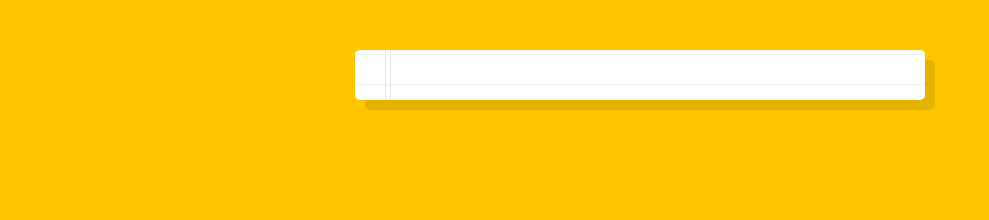
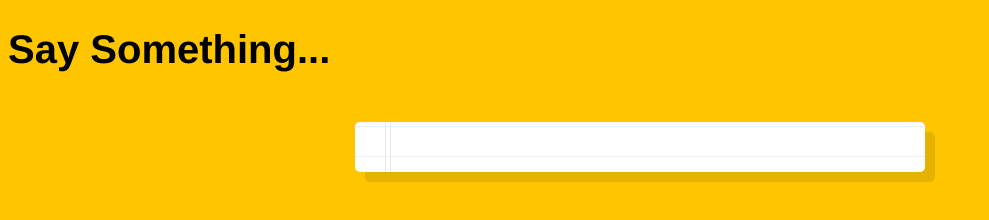
Before and after one commit to alecji/speech-to-text, a website: page index.html in a window 1280 px wide. Shown: the whole page, without its empty margins (0-989 px from the left). Drawn offline with Linux system fonts and the light colour scheme.

Commit message:
add homepage header

```diff
--- a/index.html
+++ b/index.html
@@ -5,7 +5,7 @@
   <title>Speech Detection</title>
 </head>
 <body>
-
+  <h1>Say Something...</h1>
   <div class="words" contenteditable>
   </div>
 
```
Also changed, not shown: 3 other files.
